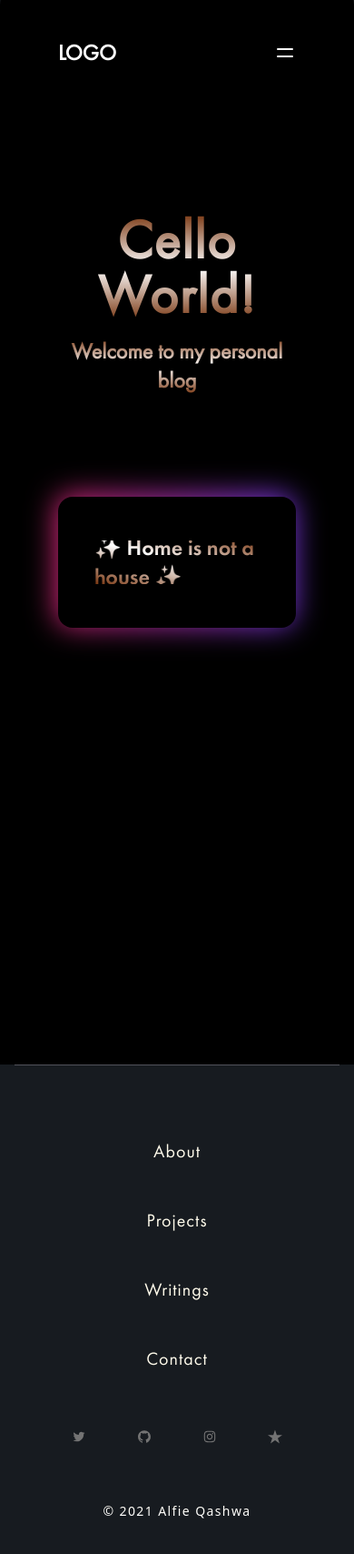
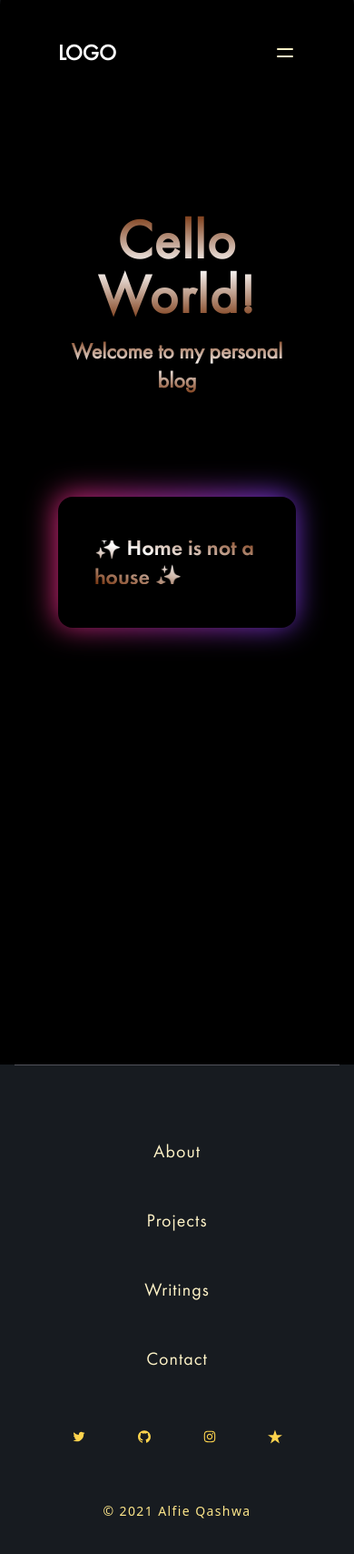
Before and after one commit to alfieqashwa/me, a Next.js app: page / in a window 390 px wide. Shown: the top 1708 px of the page at 91% size. Built offline with nearby package versions, Linux system fonts and the light colour scheme.

Commit message:
styling mobile footer

```diff
--- a/components/Layout.tsx/Footer/Footer.tsx
+++ b/components/Layout.tsx/Footer/Footer.tsx
@@ -23,7 +23,7 @@ function Footer(props: Props): JSX.Element {
         <ul className='pt-4 pb-16 space-y-12'>
           {props.menus.map((menu) => (
             <li className='text-center capitalize' key={menu}>
-              <h5 className='font-light tracking-wider text-amber-50'>
+              <h5 className='font-light tracking-wider text-amber-100'>
                 <a
                   onClick={(
                     e: React.MouseEvent<HTMLAnchorElement, MouseEvent>
@@ -47,31 +47,31 @@ function Footer(props: Props): JSX.Element {
             target='_blank'
             rel='noopener noreferrer'
           >
-            <AiOutlineTwitter className='w-4 h-4 text-trueGray-500' />
+            <AiOutlineTwitter className='w-4 h-4 text-amber-300' />
           </a>
           <a
             href='https://www.github.com/alfieqashwa'
             target='_blank'
             rel='noopener noreferrer'
           >
-            <AiOutlineGithub className='w-4 h-4 text-trueGray-500' />
+            <AiOutlineGithub className='w-4 h-4 text-amber-300' />
           </a>
           <a
             href='https://www.instagram.com/alfieqashwa'
             target='_blank'
             rel='noopener noreferrer'
           >
-            <AiOutlineInstagram className='w-4 h-4 text-trueGray-500' />
+            <AiOutlineInstagram className='w-4 h-4 text-amber-300' />
           </a>
           <a
             href='https://www.reverbnation.com/tweleph'
             target='_blank'
             rel='noopener noreferrer'
           >
-            <SiReverbnation className='w-4 h-4 text-trueGray-500' />
+            <SiReverbnation className='w-4 h-4 text-amber-300' />
           </a>
         </section>
-        <p className='pt-16 pb-20 text-sm tracking-widest text-center text-transparent bg-clip-text bg-gradient-to-b via-white from-amber-100 to-amber-100'>
+        <p className='pt-16 pb-20 text-sm tracking-widest text-center text-amber-200'>
           © {new Date().getFullYear()} Alfie Qashwa
         </p>
       </footer>
--- a/components/Layout.tsx/Layout.tsx
+++ b/components/Layout.tsx/Layout.tsx
@@ -62,7 +62,7 @@ const Layout: React.FC<Props> = ({ title = 'Home', children }) => {
             <div className='flex items-center px-16 justify-between pt-[60px]'>
               <MobileLogo isToggled={isToggled} setIsToggled={setIsToggled} />
               <button onClick={handleToggle}>
-                <MenuAlt4Icon className='w-6 h-6' />
+                <MenuAlt4Icon className='w-6 h-6 text-amber-100' />
               </button>
             </div>
             <main className='z-10 px-16'>{children}</main>
```
